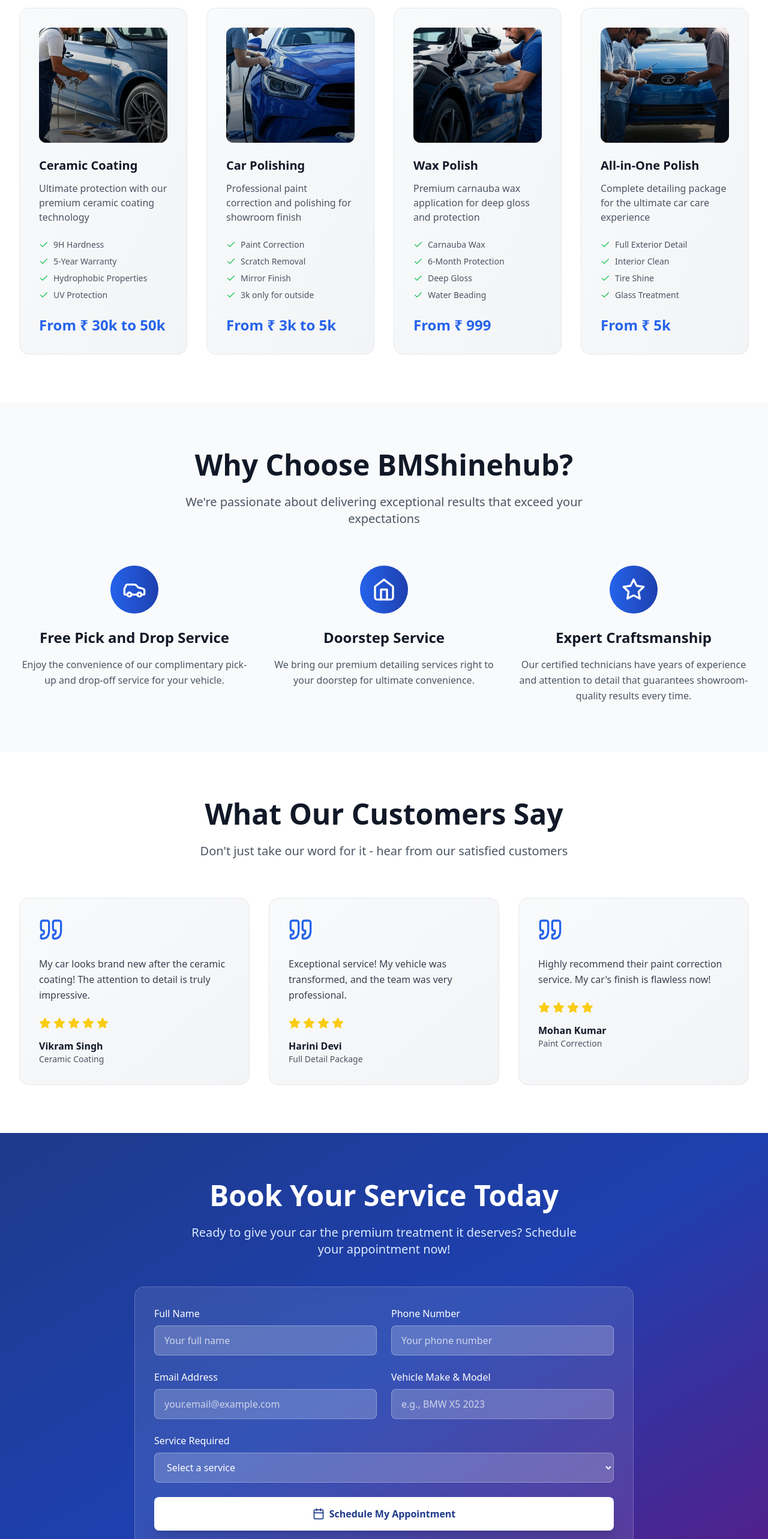
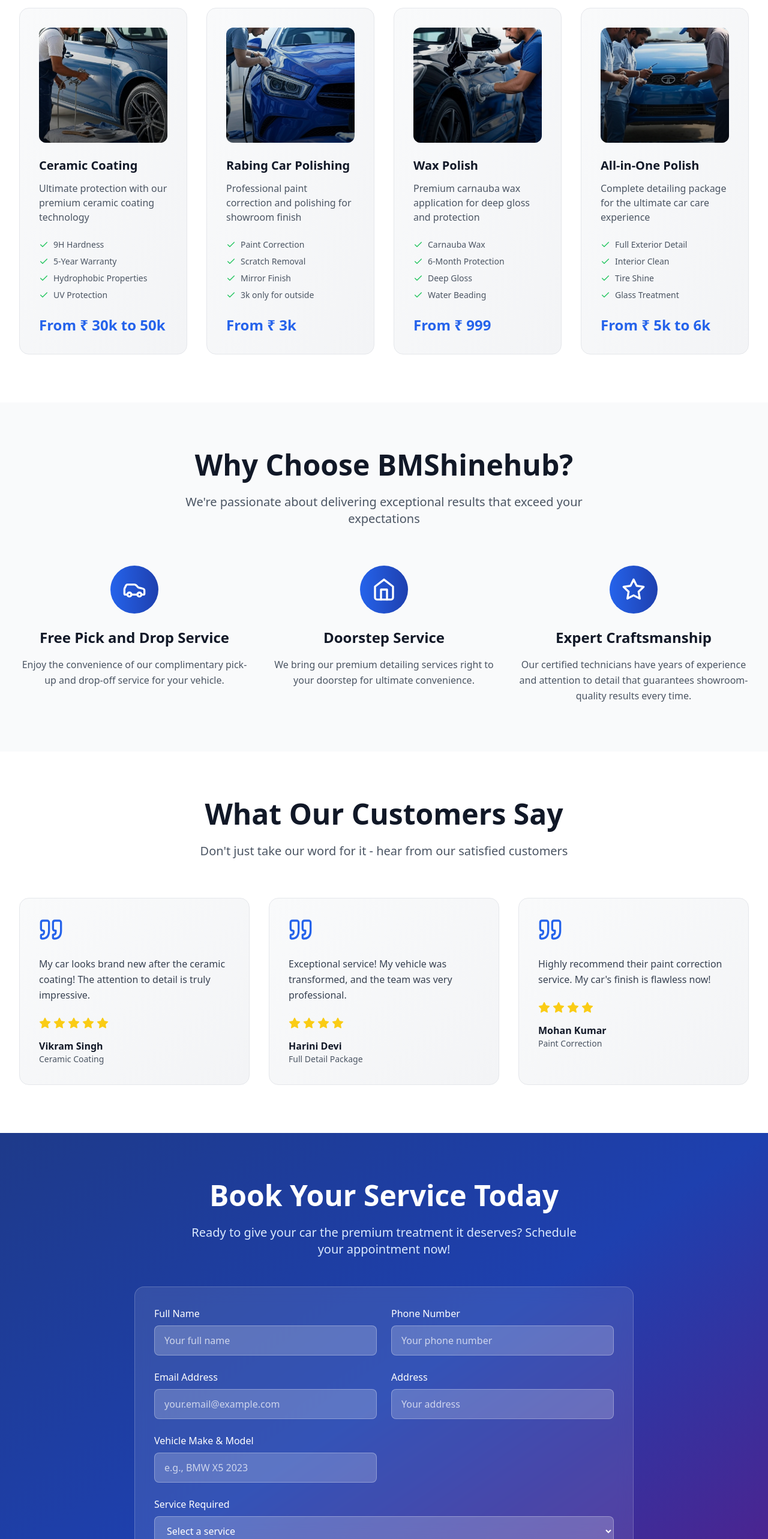
Before and after one commit to Esakki2/BMShinehub, a React (Vite) app: page / in a window 1280 px wide. Shown: the part 1059-3625 px from the top of the page at 60% size. Built offline with nearby package versions, Linux system fonts and the light colour scheme; no server answers.

Commit message:
Update: your message about the update

```diff
--- a/src/AdminDashboard.tsx
+++ b/src/AdminDashboard.tsx
@@ -90,6 +90,7 @@
                       <th scope="col" className="px-6 py-3 text-left text-xs font-medium text-gray-500 dark:text-gray-300 uppercase tracking-wider">Name</th>
                       <th scope="col" className="px-6 py-3 text-left text-xs font-medium text-gray-500 dark:text-gray-300 uppercase tracking-wider">Phone Number</th>
                       <th scope="col" className="px-6 py-3 text-left text-xs font-medium text-gray-500 dark:text-gray-300 uppercase tracking-wider">Email</th>
+                      <th scope="col" className="px-6 py-3 text-left text-xs font-medium text-gray-500 dark:text-gray-300 uppercase tracking-wider">Address</th>
                       <th scope="col" className="px-6 py-3 text-left text-xs font-medium text-gray-500 dark:text-gray-300 uppercase tracking-wider">Vehicle</th>
                       <th scope="col" className="px-6 py-3 text-left text-xs font-medium text-gray-500 dark:text-gray-300 uppercase tracking-wider">Service</th>
                       <th scope="col" className="px-6 py-3 text-left text-xs font-medium text-gray-500 dark:text-gray-300 uppercase tracking-wider">Booked At</th>
@@ -101,6 +102,7 @@
                         <td className="px-6 py-4 whitespace-nowrap text-sm font-medium text-gray-900 dark:text-white">{booking.name}</td>
                         <td className="px-6 py-4 whitespace-nowrap text-sm text-gray-600 dark:text-gray-300">{booking.phone}</td>
                         <td className="px-6 py-4 whitespace-nowrap text-sm text-gray-600 dark:text-gray-300">{booking.email}</td>
+                        <td className="px-6 py-4 whitespace-nowrap text-sm text-gray-600 dark:text-gray-300">{booking.address}</td>
                         <td className="px-6 py-4 whitespace-nowrap text-sm text-gray-600 dark:text-gray-300">{booking.vehicle}</td>
                         <td className="px-6 py-4 whitespace-nowrap text-sm text-gray-600 dark:text-gray-300">{booking.service}</td>
                         <td className="px-6 py-4 whitespace-nowrap text-sm text-gray-600 dark:text-gray-300">{new Date(booking.created_at).toLocaleString()}</td>
--- a/src/AdminLogin.tsx
+++ b/src/AdminLogin.tsx
@@ -45,7 +45,8 @@
     <div className="min-h-screen flex items-center justify-center bg-gray-100 dark:bg-gray-900">
       <div className="bg-white dark:bg-gray-800 p-8 rounded-lg shadow-md w-full max-w-md">
         <img src="/logo.png" alt="Logo" className="mx-auto mb-6 rounded-full w-24 h-24 object-cover" />
-        <h2 className="text-2xl font-bold text-center text-gray-900 dark:text-white mb-6">Admin Login</h2>
+        <h2 className="text-2xl font-bold text-center text-gray-900 dark:text-white mb-6">BMShinehub</h2>
+        <h2 className="text-1xl font-bold text-center text-gray-900 dark:text-white mb-5">Admin Login</h2>
 
         <form onSubmit={handleSubmit}>
           <div className="mb-4">
--- a/src/App.tsx
+++ b/src/App.tsx
@@ -34,6 +34,7 @@
     fullName: '',
     phoneNumber: '',
     email: '',
+    address: '',
     vehicle: '',
     service: '',
   });
@@ -59,10 +60,10 @@
   {
     imageUrl: '/ser3.jpg',
     icon: Sparkles,
-    title: "Car Polishing",
+    title: "Rabing Car Polishing",
     description: "Professional paint correction and polishing for showroom finish",
     features: ["Paint Correction", "Scratch Removal", "Mirror Finish", "3k only for outside"],
-    price: "From ₹ 3k to 5k "
+    price: "From ₹ 3k "
   },
   {
     imageUrl: '/ser2.jpg',
@@ -78,7 +79,7 @@
     title: "All-in-One Polish",
     description: "Complete detailing package for the ultimate car care experience",
     features: ["Full Exterior Detail", "Interior Clean", "Tire Shine", "Glass Treatment"],
-    price: "From ₹ 5k"
+    price: "From ₹ 5k to 6k"
   }
 ];
 
@@ -393,9 +394,10 @@
                     phone: formData.phoneNumber,
                     email: formData.email,
                     vehicle: formData.vehicle,
-                    service: formData.service,
-                    created_at: new Date().toISOString()
-                  }]);
+                    address: formData.address,
+                  service: formData.service,
+                  created_at: new Date().toISOString()
+                }]);
 
                 if (error) throw error;
 
@@ -404,6 +406,7 @@
                   fullName: '',
                   phoneNumber: '',
                   email: '',
+                  address: '',
                   vehicle: '',
                   service: ''
                 });
@@ -447,6 +450,17 @@
                   placeholder="your.email@example.com"
                   value={formData.email}
                   onChange={(e) => setFormData({...formData, email: e.target.value})}
+                  required
+                />
+              </div>
+              <div>
+                <label className="block text-white font-medium mb-2">Address</label>
+                <input
+                  type="text"
+                  className="w-full px-4 py-3 rounded-lg bg-white/20 border border-white/30 text-white placeholder-white/70 focus:outline-none focus:ring-2 focus:ring-blue-400 focus:border-transparent transition-all duration-300"
+                  placeholder="Your address"
+                  value={formData.address}
+                  onChange={(e) => setFormData({...formData, address: e.target.value})}
                   required
                 />
               </div>
```
